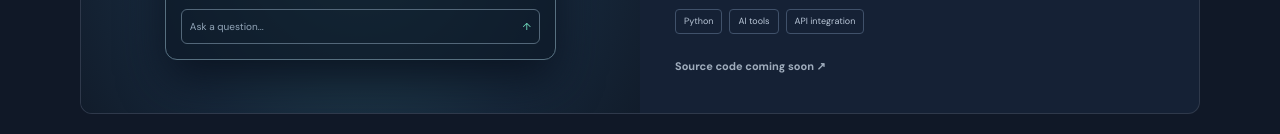
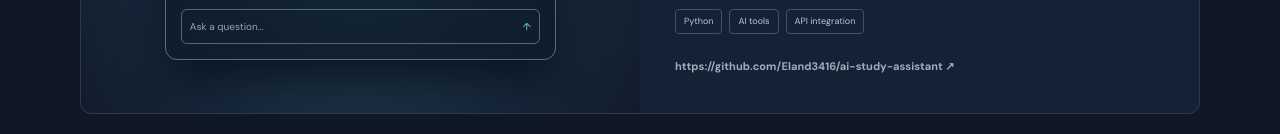
Before and after one commit to Eland3416/github-portfolio, a plain HTML site: page index.html in a window 1280 px wide. Shown: the part 2786-2920 px from the top of the page. Drawn offline with Linux system fonts and the light colour scheme.

Commit message:
Add GitHub link to AI Assistant Application
Updated project link for AI Assistant Application.

```diff
--- a/index.html
+++ b/index.html
@@ -82,7 +82,7 @@
       <div class="projects-grid">
         <article class="project-card project-featured">
           <div class="project-art art-ai"><span class="art-label">01 / AI DEVELOPMENT</span><div class="ai-window"><div class="window-dots">● ● ●</div><div class="ai-line wide"></div><div class="ai-line"></div><div class="ai-bubble">How can I help?</div><div class="ai-input">Ask a question... <span>↑</span></div></div></div>
-          <div class="project-content"><div class="project-type">IN DEVELOPMENT</div><h3>AI Assistant Application</h3><p>A planned small AI-assisted application demonstrating how an AI model can support users with a focused task. The project will include source code, setup instructions, example prompts, and testing notes.</p><div class="project-tags"><span>Python</span><span>AI tools</span><span>API integration</span></div><span class="project-link coming-soon">Source code coming soon ↗</span></div>
+          <div class="project-content"><div class="project-type">IN DEVELOPMENT</div><h3>AI Assistant Application</h3><p>A planned small AI-assisted application demonstrating how an AI model can support users with a focused task. The project will include source code, setup instructions, example prompts, and testing notes.</p><div class="project-tags"><span>Python</span><span>AI tools</span><span>API integration</span></div><span class="project-link coming-soon">https://github.com/Eland3416/ai-study-assistant ↗</span></div>
         </article>
         <article class="project-card">
           <div class="project-art art-network"><span class="art-label">02 / NETWORKING</span><div class="network-diagram"><i>●</i><b></b><i>●</i><b></b><i>●</i></div><div class="network-caption">TCP CONGESTION CONTROL</div></div>
```
